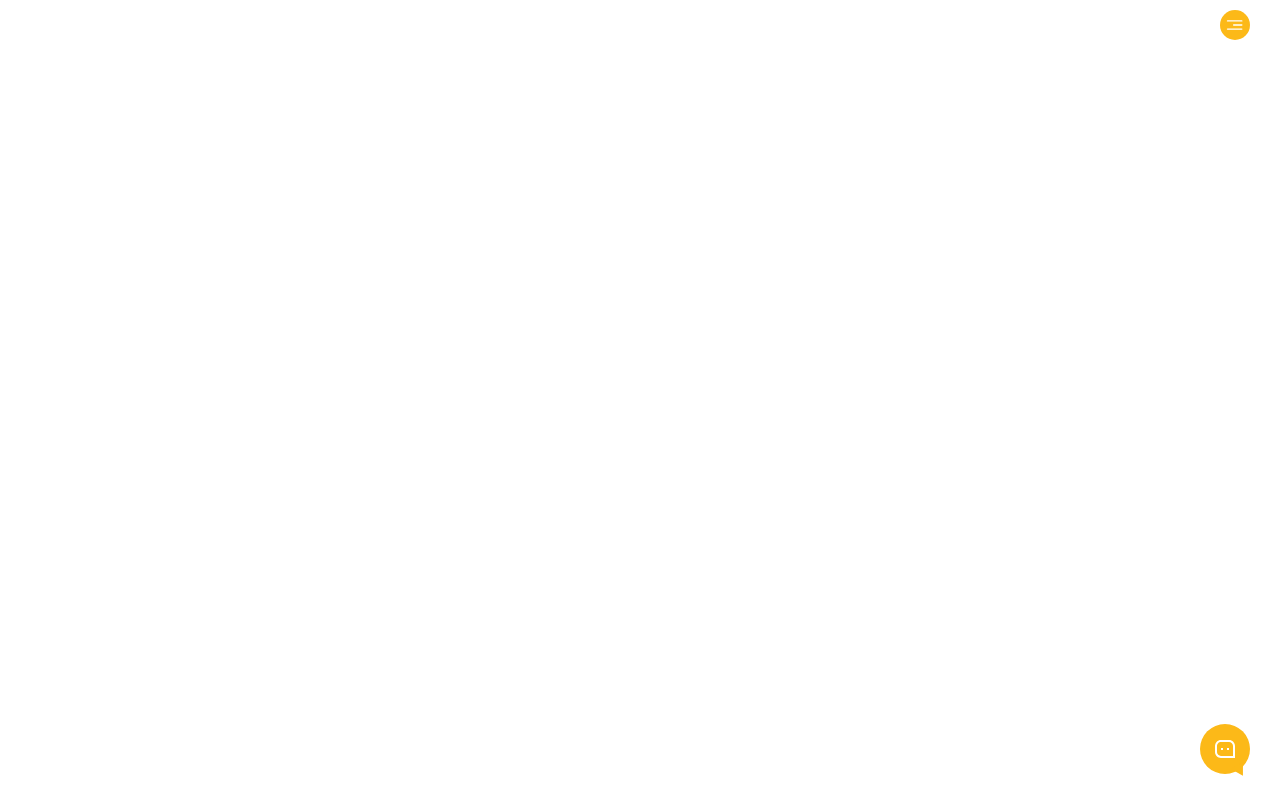
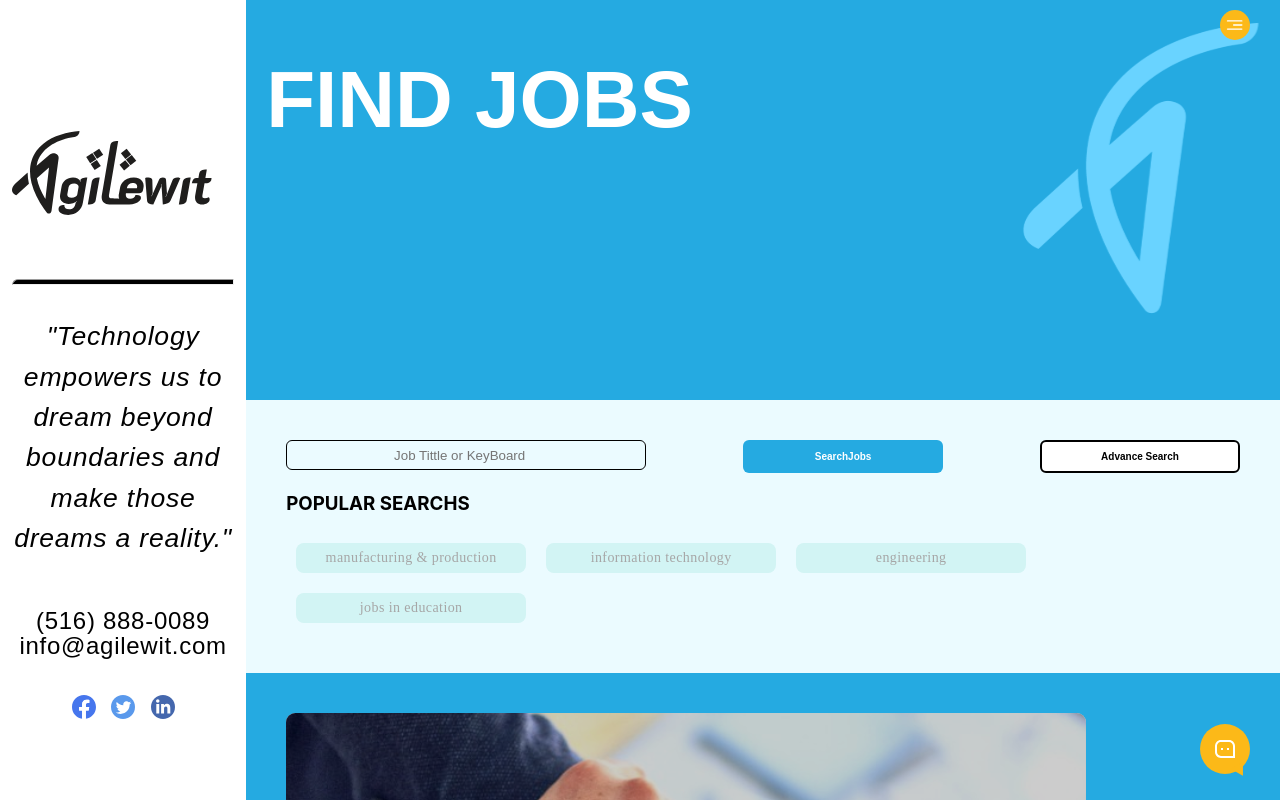
Before and after one commit to agilewitinternal/ravbs, a React (Create React App) app: page /Jobs in a window 1280 px wide. Before the commit this address had no page. Built offline with nearby package versions, Linux system fonts and the light colour scheme.

Commit message:
FindJobs Page Design

```diff
--- a/src/App.js
+++ b/src/App.js
@@ -10,6 +10,7 @@
 import DropDown from './DropDown/DropDown'
 import Training from './Training/Training'
 import Consen from './Consen/Consen'
+import Jobs from './Jobs/Jobs'
 import "./App.css";
 
 function App() {
@@ -30,6 +31,7 @@
             <Route path='/DropDown' element={<DropDown/>}/>
             <Route path='/Training' element={<Training/>}/>
             <Route path="/Consen" element={<Consen/>}/>
+            <Route path='/Jobs' element={<Jobs/>}/>
           </Routes>
         </div>
     {Location.pathname!=="/DropDown"&&  Location.pathname !== "/ContactUs"&&<Link to="/ContactUs"><img className="chat-icon" src={ChatIcon} alt="Chat" /> </Link>}
--- a/src/BottomPage/BottomPage.js
+++ b/src/BottomPage/BottomPage.js
@@ -1,18 +1,18 @@
 import { Link } from 'react-router-dom';
 import AgilewitsWhite from '../Assets/Agilewitswhite.svg';
 
-import {BottomPageContent,SocialMediaIconsArray} from '../constant/BottomPage'
+import { BottomPageContent, SocialMediaIconsArray } from '../constant/BottomPage'
 import "./BottomPage.css";
 
 const BottomPage = () => {
-    const{Explore,AboutUs,Career,Openings,AppDevelopment,Training,Service,Consulting,Product,Consent,Contact,CompanyUSAAddress,CompanyIndiaAddress,CompanyMail,EndTitle}=BottomPageContent
+    const { Explore, AboutUs, Career, CurrentOpenings, AppDevelopment, Training, Service, Consulting, Product, Consent, Contact, CompanyUSAAddress, CompanyIndiaAddress, CompanyMail, EndTitle } = BottomPageContent
     return (
         <div className='BottomPageTopOne'>
             <div className="BottomPageTopLayer">
                 <div className='BottomPageFirstLayer'>
                     <img className='AgilewitBottomPageLogo' src={AgilewitsWhite} alt="Agilewit Logo" />
                     <div className='SocialMediaIcons'>
-                        {SocialMediaIconsArray.map((each)=>  <img src={each} alt='SocialMediaAppIcon' />)}
+                        {SocialMediaIconsArray.map((each) => <img src={each} alt='SocialMediaAppIcon' />)}
 
 
                     </div>
@@ -23,8 +23,12 @@
                         <Link className="Links" to="/AboutUs">
                             <p>{AboutUs}</p>
                         </Link>
-                        <p>{Career}</p>
-                        <p>{Openings}</p>
+                        <Link to="/Jobs" className="Links" >
+                            <p>{Career}</p>
+                        </Link>
+                        <Link to="/Jobs" className="Links" >
+                            <p>{CurrentOpenings}</p>
+                        </Link>
                     </div>
 
                     <div className='BottomPageServices'>
@@ -35,22 +39,22 @@
 
                         </Link>
                         <Link className="Links" to="/MobileAppDevelopment">
-                        <p>{AppDevelopment}</p>
+                            <p>{AppDevelopment}</p>
                         </Link>
                         <Link to="/Training" className="Links">
-                        <p>{Training}</p>
+                            <p>{Training}</p>
                         </Link>
 
                     </div>
                     <div className='BottomPageServices'>
                         <h3>{Product}</h3>
                         <Link to="/Consen" className="Links">
-                        <p>{Consent}</p>
+                            <p>{Consent}</p>
                         </Link>
                     </div>
                     <div className='BottomPageServices CONTACT'>
                         <Link to="/ContactUs" className="Links">
-                        <h3>{Contact}</h3>
+                            <h3>{Contact}</h3>
                         </Link>
                         <p>{CompanyUSAAddress}</p>
                         <p>{CompanyIndiaAddress}</p>
--- /dev/null
+++ b/src/Jobs/Jobs.css
@@ -0,0 +1,214 @@
+.JobTopLayer {
+    background: #EBFBFF;
+    padding: 40px;
+}
+
+.JobSearchContainer {
+    display: flex;
+    flex-direction: row;
+    justify-content: space-between;
+    flex-wrap: wrap;
+}
+
+.SearchButtons {
+    background: #25AAE1;
+    width: 160px;
+    font-weight: bold;
+}
+
+.Input {
+    background: #EBFBFF;
+    border: 1px solid black;
+    border-radius: 6px;
+    text-align: center;
+    width: 360px;
+    height: 30px;
+    margin: 10px;
+}
+
+.AdvanceSearch {
+    background-color: white;
+    width: 165px;
+    color: black;
+    border: 2px solid black;
+    font-weight: bold;
+
+}
+
+.JobSecondLayer {
+    background: #25AAE1;
+    padding: 40px;
+}
+
+.JobTypeButton {
+    background: #D2F4F4;
+    padding: 6px;
+    color: #A6A6A6;
+    width: 150px;
+    border-radius: 8px;
+    margin: 10px;
+    font-family: Neue Haas Grotesk Display Pro;
+    font-size: 16px;
+    line-height: 17.68px;
+    letter-spacing: 0.03em;
+    text-align: center;
+
+
+}
+
+.JobsMeetlogo {
+    max-width: 370px;
+}
+
+.JobsThirdLayer {
+    background: #EBFBFF;
+    padding: 40px;
+
+
+}
+
+.JobsCategory-Container {
+    display: flex;
+}
+
+.JobsCategory-Item {
+    text-decoration: underline;
+
+    font-size: 15px;
+
+}
+
+.JobsFourthLayer {
+    background: #25AAE1;
+    padding: 20px;
+    display: flex;
+    flex-direction: column;
+    color: white;
+
+}
+.ViewJobsButton{
+    background: #25AAE1;
+    color: white;
+    border: 1px solid white;
+    width: fit-content;
+    text-align: center;
+}
+.AgilewitJobsLogo{
+    height: 400px;
+   }
+
+   .Volunteen-Info{
+    display: flex;
+    flex-direction: column;
+    align-self: center;
+   }
+
+
+
+
+@media screen and (min-width:767px) {
+    .JobTopLayer {
+        background: #EBFBFF;
+        padding: 40px;
+    }
+
+    .JobSearchContainer {
+        display: flex;
+        flex-direction: row;
+        justify-content: space-between;
+        flex-wrap:nowrap;
+    }
+
+    .SearchButtons {
+        background: #25AAE1;
+        width: 200px;
+        font-weight: bold;
+    }
+
+    .Input {
+        background: #EBFBFF;
+        border: 1px solid black;
+        border-radius: 6px;
+        text-align: center;
+        width: 360px;
+        height: 30px;
+    margin: 0px;
+    }
+
+    .AdvanceSearch {
+        background-color: white;
+        width: 200px;
+        color: black;
+        border: 2px solid black;
+        font-weight: bold;
+
+    }
+
+    .JobSecondLayer {
+        background: #25AAE1;
+        padding: 40px;
+    }
+
+    .JobTypeButton {
+        background: #D2F4F4;
+        padding: 6px;
+        color: #A6A6A6;
+        width: 230px;
+        border-radius: 8px;
+        margin: 10px;
+        font-family: Neue Haas Grotesk Display Pro;
+        font-size: 14px;
+        line-height: 17.68px;
+        letter-spacing: 0.03em;
+        text-align: center;
+
+
+    }
+
+    .JobsMeetlogo {
+        max-width: 800px;
+    }
+
+    .JobsThirdLayer {
+        background: #EBFBFF;
+        padding: 40px;
+
+    }
+
+    .JobsCategory-Container {
+        display: flex;
+    }
+
+    .JobsCategory-Item {
+        text-decoration: underline;
+        margin: 10px;
+        padding: 10px;
+    }
+
+    .JobsFourthLayer {
+        background: #25AAE1;
+        padding: 20px;
+        display: flex;
+        flex-direction: row;
+        color: white;
+
+    }
+    .ViewJobsButton{
+        background: #25AAE1;
+        color: white;
+        border: 1px solid white;
+        width: fit-content;
+        text-align: center;
+    }
+    .AgilewitJobsLogo{
+        height: 400px;
+       }
+
+       .Volunteen-Info{
+        display: flex;
+        flex-direction: column;
+        align-self: center;
+       }
+
+
+}
--- /dev/null
+++ b/src/Jobs/Jobs.js
@@ -0,0 +1,55 @@
+import Header from '../Header/Header'
+import DeskTopHeader from '../DeskTopHeader/DeskTopHeader'
+import ServiceHeaders from '../ServiceHeaders/ServiceHeaders'
+import { JobContent } from '../constant/JobsFeature'
+import BottomPage from '../BottomPage/BottomPage'
+import JobsLogo from '../Assets/Jobs.svg'
+import Agilewitswhite from '../Assets/AgilewitPNG.svg'
+import "./Jobs.css"
+const Jobs = () => {
+    const { SearchJobs, AdvanceSearch, PopulerSearch, JobsTypes, JobsCategory, JobsCategoryArray, volunteeropportunities, volunteeropportunitiesDescription, ViewJobs } = JobContent
+    return (
+        <div className='HomeTopLayer'>
+            <Header />
+            <DeskTopHeader />
+            <div className='ConsenTopLayer'>
+                <ServiceHeaders ServiceHeadersInfo="FIND JOBS " />
+                <div className='JobTopLayer'>
+                    <div className='JobSearchContainer'>
+                        <input type='search' placeholder='Job Tittle or KeyBoard' className='Input' />
+                        <button className='SearchButtons'>{SearchJobs}</button>
+                        <button className='AdvanceSearch'>{AdvanceSearch}</button>
+                    </div>
+                    <h3>{PopulerSearch}</h3>
+                    {JobsTypes.map((each) => <button className='JobTypeButton'>{each}</button>)}
+                </div>
+                <div className='JobSecondLayer'>
+                    <img src={JobsLogo} alt="JobsLogo" className='JobsMeetlogo' />
+                </div>
+                <div className='JobsThirdLayer'>
+                    <h3>{JobsCategory}</h3>
+                    <div className='JobsCategory-Container'>
+                        {JobsCategoryArray.map((each) => <p className='JobsCategory-Item'>{each}</p>)}
+                    </div>
+                    <div className='JobsCategory-Container'>
+                        {JobsCategoryArray.map((each) => <p className='JobsCategory-Item'>{each}</p>)}
+                    </div>
+                    <div className='JobsCategory-Container'>
+                        {JobsCategoryArray.map((each) => <p className='JobsCategory-Item'>{each}</p>)}
+                    </div>
+                </div>
+                <div className='JobsFourthLayer'>
+                    <img src={Agilewitswhite} alt="CompanyLogo" className='AgilewitJobsLogo'/>
+                    <div className='Volunteen-Info'>
+                        <h2>{volunteeropportunities}</h2>
+                        <p>{volunteeropportunitiesDescription}</p>
+                        <button className='ViewJobsButton'>{ViewJobs}</button>
+                    </div>
+                </div>
+                <BottomPage />
+            </div>
+        </div>
+    )
+}
+
+export default Jobs
--- a/src/constant/BottomPage.js
+++ b/src/constant/BottomPage.js
@@ -6,7 +6,7 @@
     Explore: "EXPLORE",
     AboutUs: "About Us",
     AppDevelopment: "App Development",
-    Careers: "Careers",
+    Career: "Careers",
     Training: "Training",
     CurrentOpenings: "Current Openings",
     Services: "SERVICES",
--- /dev/null
+++ b/src/constant/JobsFeature.js
@@ -0,0 +1,11 @@
+export const JobContent={
+    SearchJobs:"SearchJobs",
+    AdvanceSearch:"Advance Search",
+   PopulerSearch: "POPULAR SEARCHS",
+   JobsTypes:["manufacturing & production","information technology","engineering","jobs in education"],
+   JobsCategory:"JOBS CATEGORY",
+   JobsCategoryArray:["manufacturing & production","Software Engineer","information technology"],
+   volunteeropportunities:"VOLUNTEER OPPORTUNITIES",
+   volunteeropportunitiesDescription:"Lorem Ipsum is simply dummy text of the printing and typesetting industry. Lorem Ipsum has been the industry's standard dummy text ever since the 1500s, when an unknown printer took a galley of type and scrambled it to make a type specimen book.",
+   ViewJobs:"View Jobs"
+}
```
Also changed, not shown: src/Assets/AgilewitPNG.svg (added), src/Assets/Jobs.svg (added).
